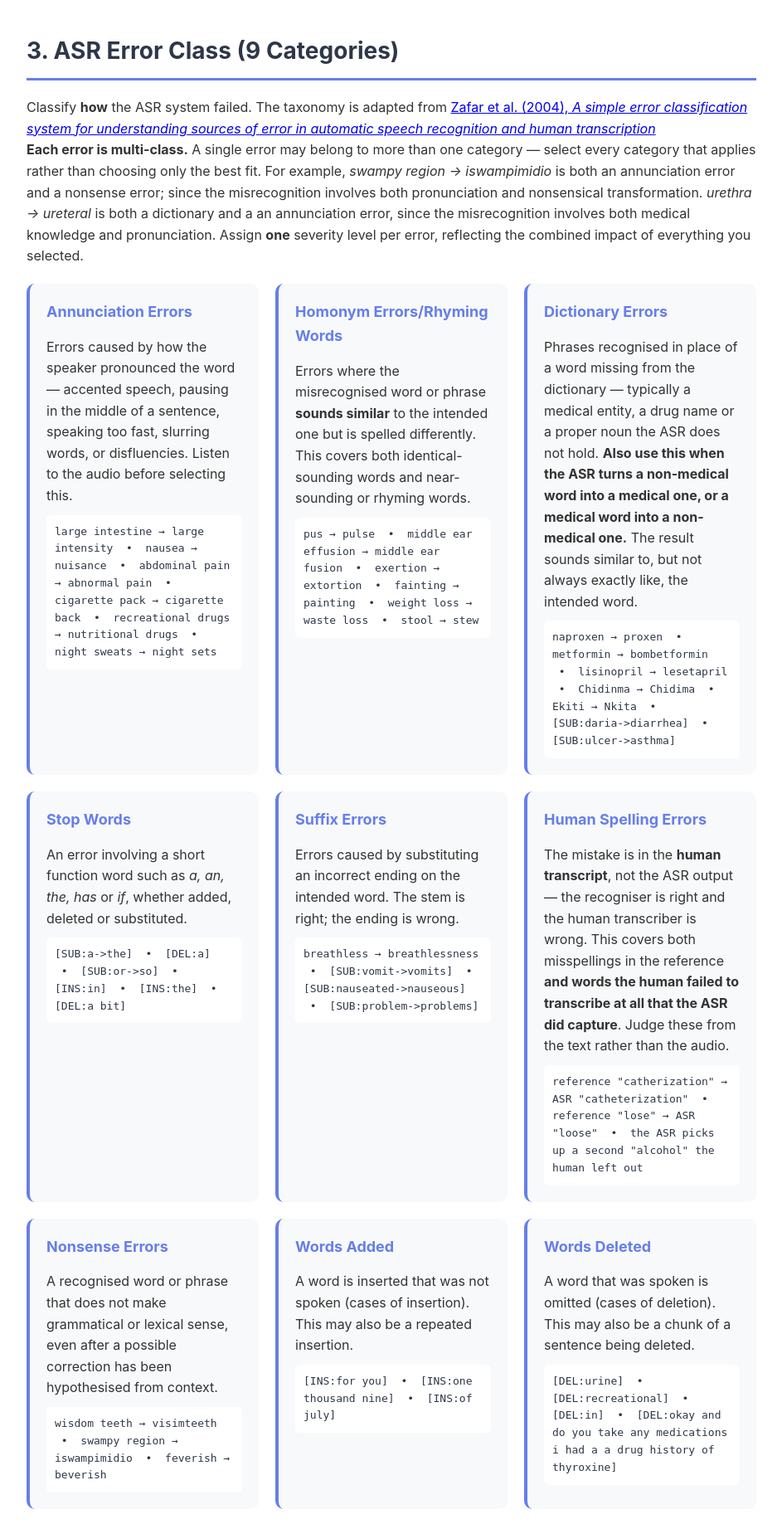
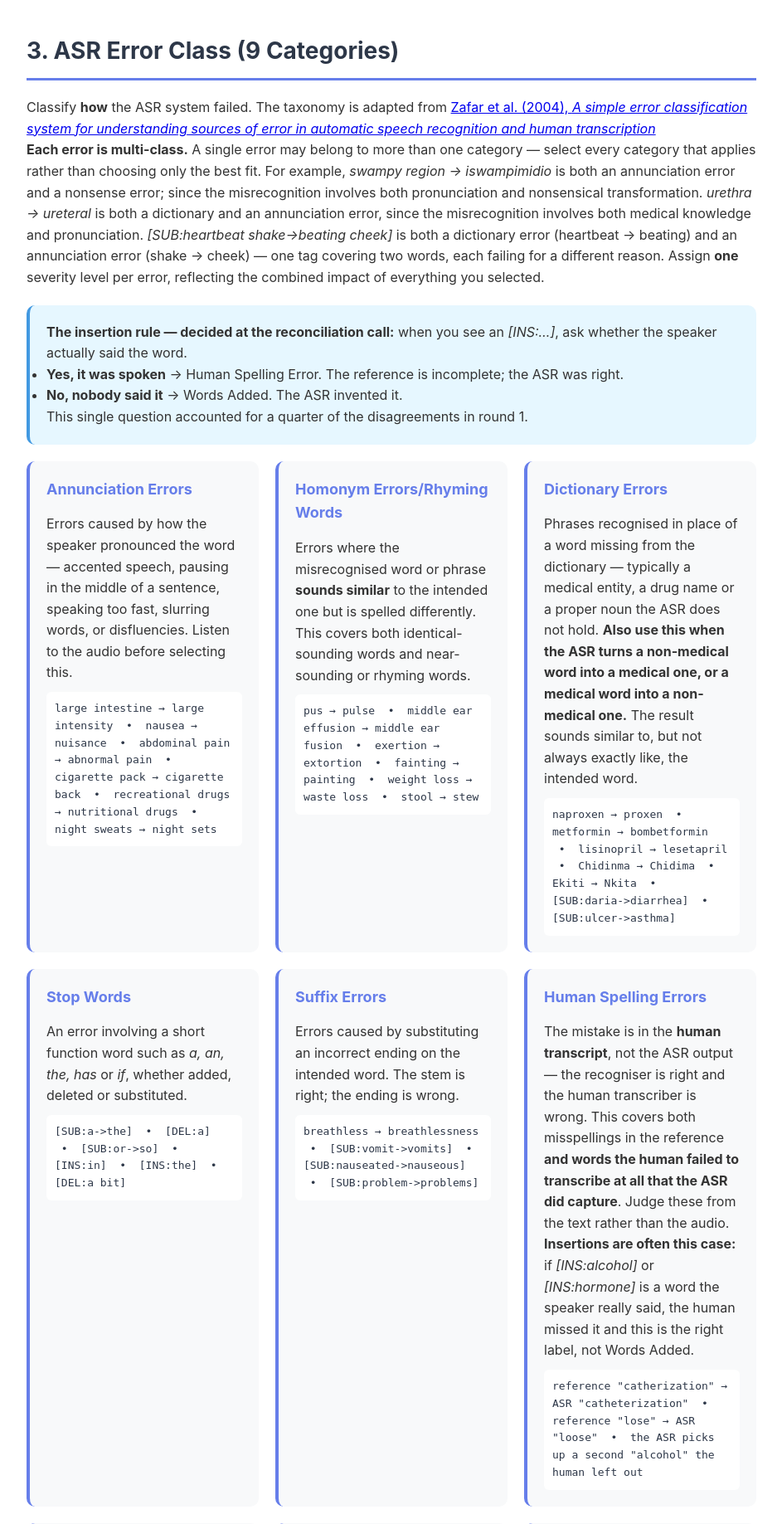
Before and after one commit to intron-innovation/medical-asr-safety-taxonomy, a Flask app: page /instructions in a window 1280 px wide. Shown: the part 1137-2974 px from the top of the page at 83% size, without its empty margins (168-1111 px from the left). Run offline with Flask 3, Linux system fonts and the light colour scheme; the visitor is signed in with stand-in values (Sample User, id 1).

Commit message:
Write the reconciliation call's decision rules into the interface
The biggest remaining source of disagreement was insertions: 11 of 89 label
conflicts were one rater calling [INS:alcohol] a human spelling error and the
other calling it words added, and another 14 were annunciation against words
added. Together a quarter of all label disagreements, and nothing in the old
wording told an annotator which way to go.

The call already settled it - "human missed the second alcohol" - so that rule
is now stated where it is needed: ask whether the speaker actually said the
word. Spoken but untyped means the reference is incomplete, which is a human
spelling error, not an ASR insertion.

Also adds the compound example from the call, [SUB:heartbeat shake->beating
cheek] splitting into dictionary plus annunciation, since round 1 showed raters
picking one cause where two applied.

Co-Authored-By: Claude Opus 5 <noreply@anthropic.com>

```diff
--- a/annotation_webapp/templates/annotate.html
+++ b/annotation_webapp/templates/annotate.html
@@ -406,7 +406,7 @@
                     <input type="checkbox" name="errorClass" value="homonym_errors_rhyming_words" id="ec-homonym_errors_rhyming_words">
                     <label for="ec-homonym_errors_rhyming_words">Homonym errors/rhyming words</label>
                 </div>
-                <div class="taxonomy-item" data-description="A word is inserted that was not spoken (cases of insertion). This may also be a repeated insertion. e.g. [INS:for you]; [INS:one thousand nine]; [INS:of july].">
+                <div class="taxonomy-item" data-description="The ASR produced a word NOBODY SAID. Use this only when the insertion is invented. If the speaker did say it and the human transcriber simply left it out, it is a Human Spelling Error instead - that is a gap in the reference, not an ASR error. e.g. [INS:for you]; [INS:one thousand nine]; [INS:of july].">
                     <input type="checkbox" name="errorClass" value="words_added" id="ec-words_added">
                     <label for="ec-words_added">Words added</label>
                 </div>
@@ -418,7 +418,7 @@
                     <input type="checkbox" name="errorClass" value="dictionary_errors" id="ec-dictionary_errors">
                     <label for="ec-dictionary_errors">Dictionary errors</label>
                 </div>
-                <div class="taxonomy-item" data-description="The mistake is in the HUMAN transcript, not the ASR output — the recogniser is right and the human transcriber is wrong. This covers both misspellings in the reference AND words the human failed to transcribe at all that the ASR did capture. Judge these from the text rather than the audio. e.g. reference 'catherization' → ASR 'catheterization'; reference 'lose' → ASR 'loose'; the ASR picks up a second 'alcohol' the human left out.">
+                <div class="taxonomy-item" data-description="The mistake is in the HUMAN transcript, not the ASR output — the recogniser is right and the human transcriber is wrong. This covers both misspellings in the reference AND words the human failed to transcribe at all that the ASR did capture. Judge these from the text rather than the audio. Insertions are often this: if [INS:alcohol] or [INS:hormone] is a word the speaker really said, the human missed it and this is the right label, NOT words added. e.g. reference 'catherization' → ASR 'catheterization'; reference 'lose' → ASR 'loose'; [INS:alcohol] where the human typed it only once.">
                     <input type="checkbox" name="errorClass" value="spelling_errors" id="ec-spelling_errors">
                     <label for="ec-spelling_errors">Human Spelling Errors</label>
                 </div>
@@ -427,7 +427,7 @@
                     <label for="ec-nonsense_errors">Nonsense errors</label>
                 </div>
             </div>
-            <small style="color:#666; display:block; margin: -8px 0 15px;">Select every category that applies. Severity 3 is for errors touching a diagnosis, symptom, medication, procedure or a negation.</small>
+            <small style="color:#666; display:block; margin: -8px 0 15px;">Select every category that applies &mdash; one error can have two causes, e.g. [SUB:heartbeat shake-&gt;beating cheek] is Dictionary (heartbeat/beating) <em>and</em> Annunciation (shake/cheek). Severity 3 is for errors touching a diagnosis, symptom, medication, procedure or a negation.</small>
 
             <!-- <div style="margin: 15px 0;">
                 <label for="customTaxonomy" style="font-weight: bold; margin-bottom: 5px; display: block;">
--- a/annotation_webapp/templates/instructions.html
+++ b/annotation_webapp/templates/instructions.html
@@ -159,9 +159,19 @@
         <p><strong>Each error is multi-class.</strong> A single error may belong to more than one
            category &mdash; select every category that applies rather than choosing only the best fit.
            For example,  <em>swampy region &rarr; iswampimidio</em> is both an annunciation error and a nonsense error; since the misrecognition involves both pronunciation and nonsensical transformation.
-           <em>urethra &rarr; ureteral</em> is both a dictionary and a an annunciation error, since the misrecognition involves both medical knowledge and pronunciation.
+           <em>urethra &rarr; ureteral</em> is both a dictionary and an annunciation error, since the misrecognition involves both medical knowledge and pronunciation.
+           <em>[SUB:heartbeat shake-&gt;beating cheek]</em> is both a dictionary error (heartbeat &rarr; beating) and an annunciation error (shake &rarr; cheek) &mdash; one tag covering two words, each failing for a different reason.
            Assign <strong>one</strong> severity level per error, reflecting the combined impact of
            everything you selected.</p>
+        <div class="tip-box">
+            <strong>The insertion rule &mdash; decided at the reconciliation call:</strong> when you see an
+            <em>[INS:&hellip;]</em>, ask whether the speaker actually said the word.
+            <ul>
+                <li><strong>Yes, it was spoken</strong> &rarr; Human Spelling Error. The reference is incomplete; the ASR was right.</li>
+                <li><strong>No, nobody said it</strong> &rarr; Words Added. The ASR invented it.</li>
+            </ul>
+            This single question accounted for a quarter of the disagreements in round 1.
+        </div>
         <div class="taxonomy-grid">
             <div class="taxonomy-card">
                 <h3>Annunciation Errors</h3>
@@ -190,7 +200,7 @@
             </div>
             <div class="taxonomy-card">
                 <h3>Human Spelling Errors</h3>
-                <p>The mistake is in the <strong>human transcript</strong>, not the ASR output &mdash; the recogniser is right and the human transcriber is wrong. This covers both misspellings in the reference <strong>and words the human failed to transcribe at all that the ASR did capture</strong>. Judge these from the text rather than the audio.</p>
+                <p>The mistake is in the <strong>human transcript</strong>, not the ASR output &mdash; the recogniser is right and the human transcriber is wrong. This covers both misspellings in the reference <strong>and words the human failed to transcribe at all that the ASR did capture</strong>. Judge these from the text rather than the audio. <strong>Insertions are often this case:</strong> if <em>[INS:alcohol]</em> or <em>[INS:hormone]</em> is a word the speaker really said, the human missed it and this is the right label, not Words Added.</p>
                 <div class="example">reference "catherization" → ASR "catheterization" &nbsp;•&nbsp; reference "lose" → ASR "loose" &nbsp;•&nbsp; the ASR picks up a second "alcohol" the human left out</div>
             </div>
             <div class="taxonomy-card">
@@ -200,7 +210,7 @@
             </div>
             <div class="taxonomy-card">
                 <h3>Words Added</h3>
-                <p>A word is inserted that was not spoken (cases of insertion). This may also be a repeated insertion.</p>
+                <p>The ASR produced a word <strong>nobody said</strong>. Use this only when the insertion is invented. If the speaker did say it and the human transcriber simply left it out, that is a <strong>Human Spelling Error</strong> instead &mdash; a gap in the reference, not an ASR error.</p>
                 <div class="example">[INS:for you] &nbsp;•&nbsp; [INS:one thousand nine] &nbsp;•&nbsp; [INS:of july]</div>
             </div>
             <div class="taxonomy-card">
```
